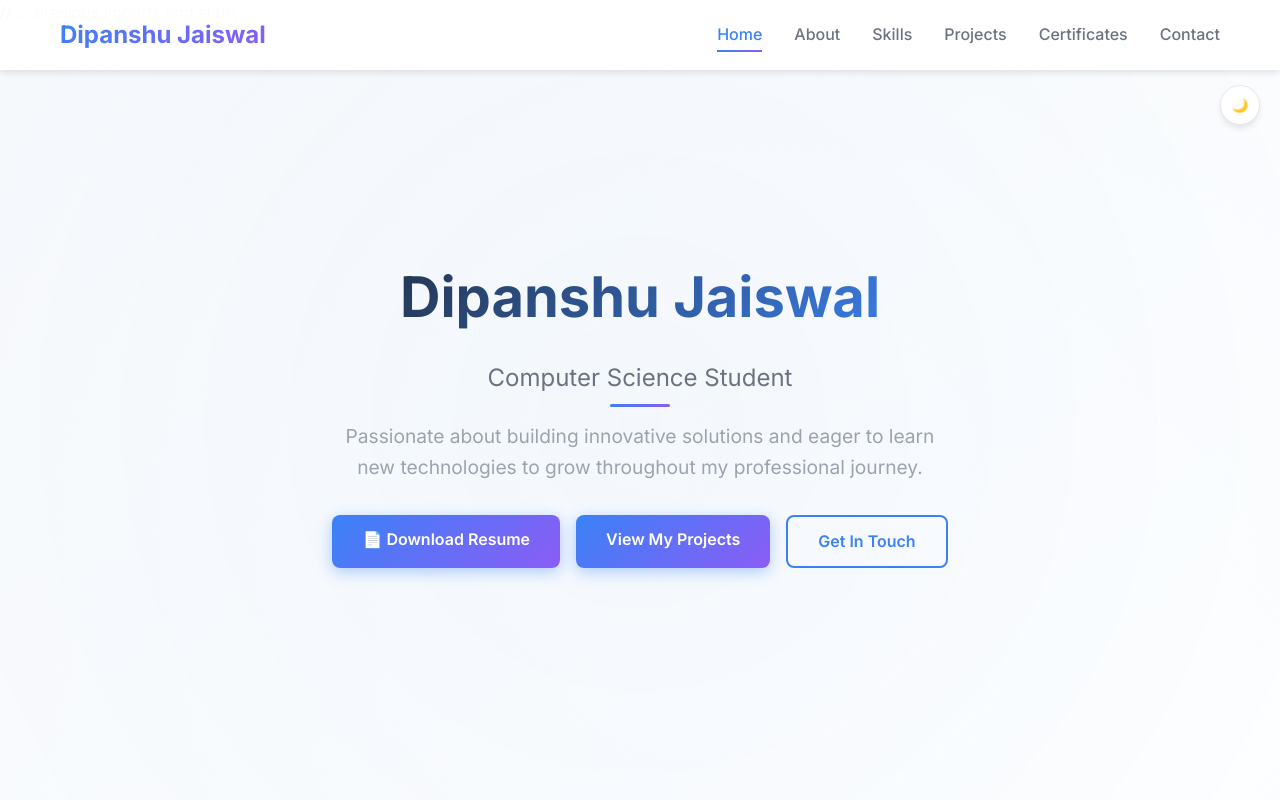
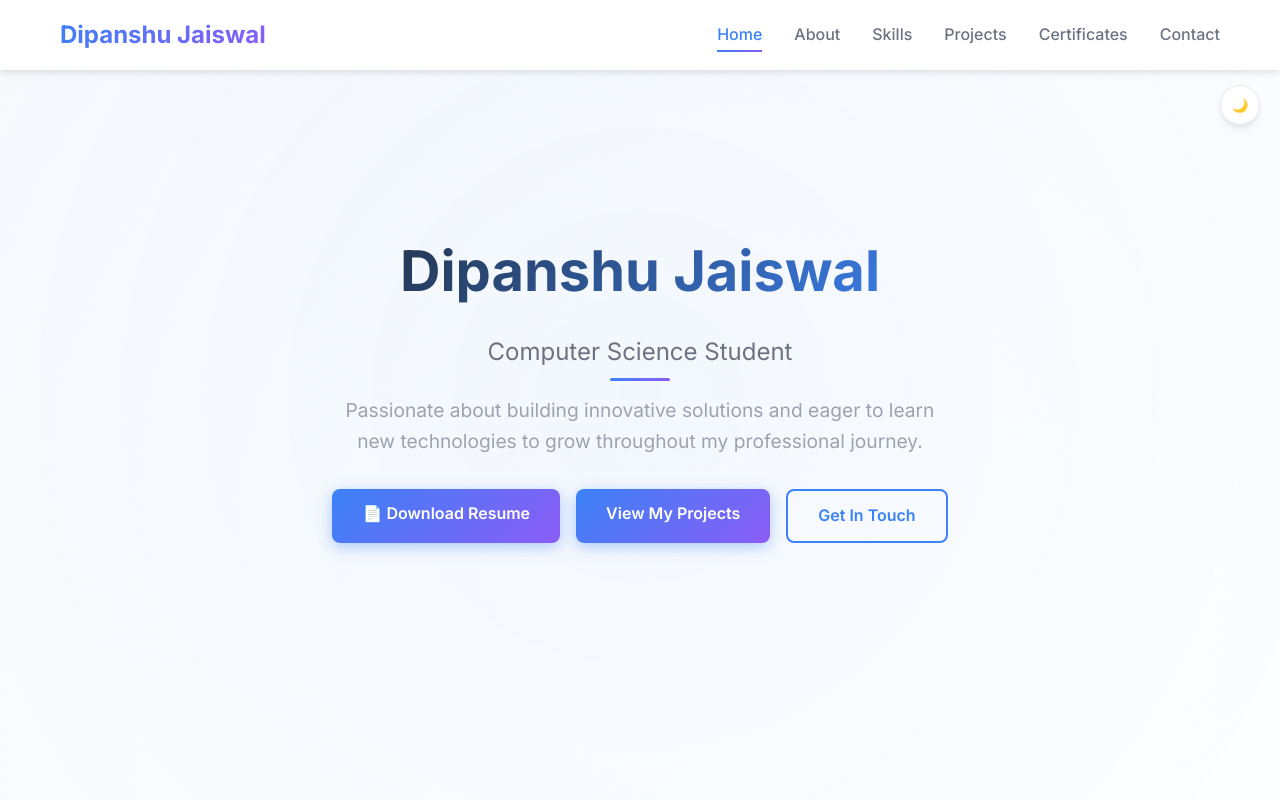
Before and after one commit to Dipanshu-Jaiswal/my-portfolio, a React (Create React App) app: page / in a window 1280 px wide. Shown: the top 800 px of the page. Built offline with nearby package versions, Linux system fonts and the light colour scheme; the HTML template or start-up script is replaced by a standard one.

Commit message:
Fix JSX comment

```diff
--- a/src/App.js
+++ b/src/App.js
@@ -204,8 +204,6 @@ const App = () => {
       )}
 
       {/* Hero Section */}
-      // ... previous imports and state
-
 {/* Hero Section */}
   <section id="home" className="hero">
     <motion.div
```
